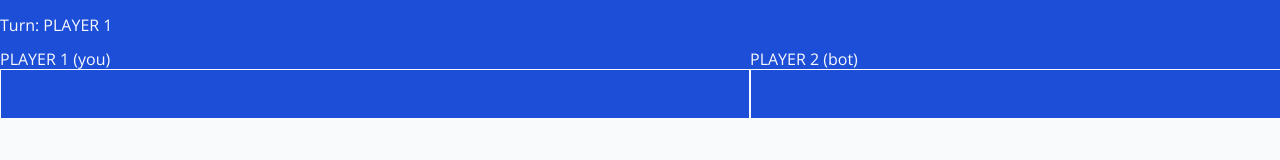
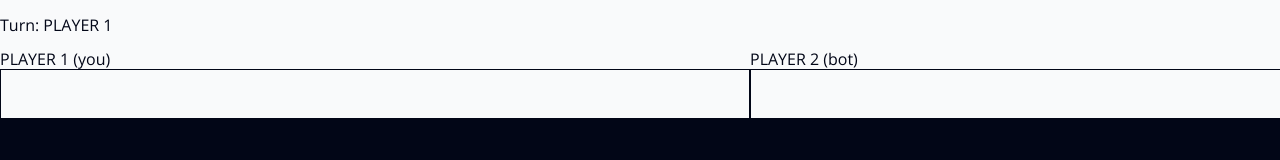
Before and after one commit to chheangg/battleship, a website built with webpack: page src/template#2.html in a window 1280 px wide. Shown: the top 160 px of the page. Built offline with nearby package versions, Linux system fonts and the light colour scheme.

Commit message:
Change color theme and add delay for passes

```diff
--- a/src/js/utilities/pass.js
+++ b/src/js/utilities/pass.js
@@ -24,5 +24,5 @@ export default function addPassDelay() {
   const body = document.querySelector('body');
   const passElement = passComponent();
   body.appendChild(passElement);
-  setTimeout(() => body.removeChild(passElement), 100);
+  setTimeout(() => body.removeChild(passElement), 3000);
 }
--- a/src/style/style.scss
+++ b/src/style/style.scss
@@ -1,6 +1,6 @@
 @import url('https://fonts.googleapis.com/css2?family=Open+Sans:ital,wght@0,300;0,400;0,500;0,600;0,700;0,800;1,300;1,400;1,500;1,600;1,700;1,800&display=swap');
-$primary-color: #1d4ed8;
-$font-color: #f8fafc;
+$primary-color: #f9fafb;
+$font-color: #020617;
 $font-stack: 'Open Sans', sans-serif;
 
 *, *::after, *::before {
```
Also changed, not shown: 1 other file.
